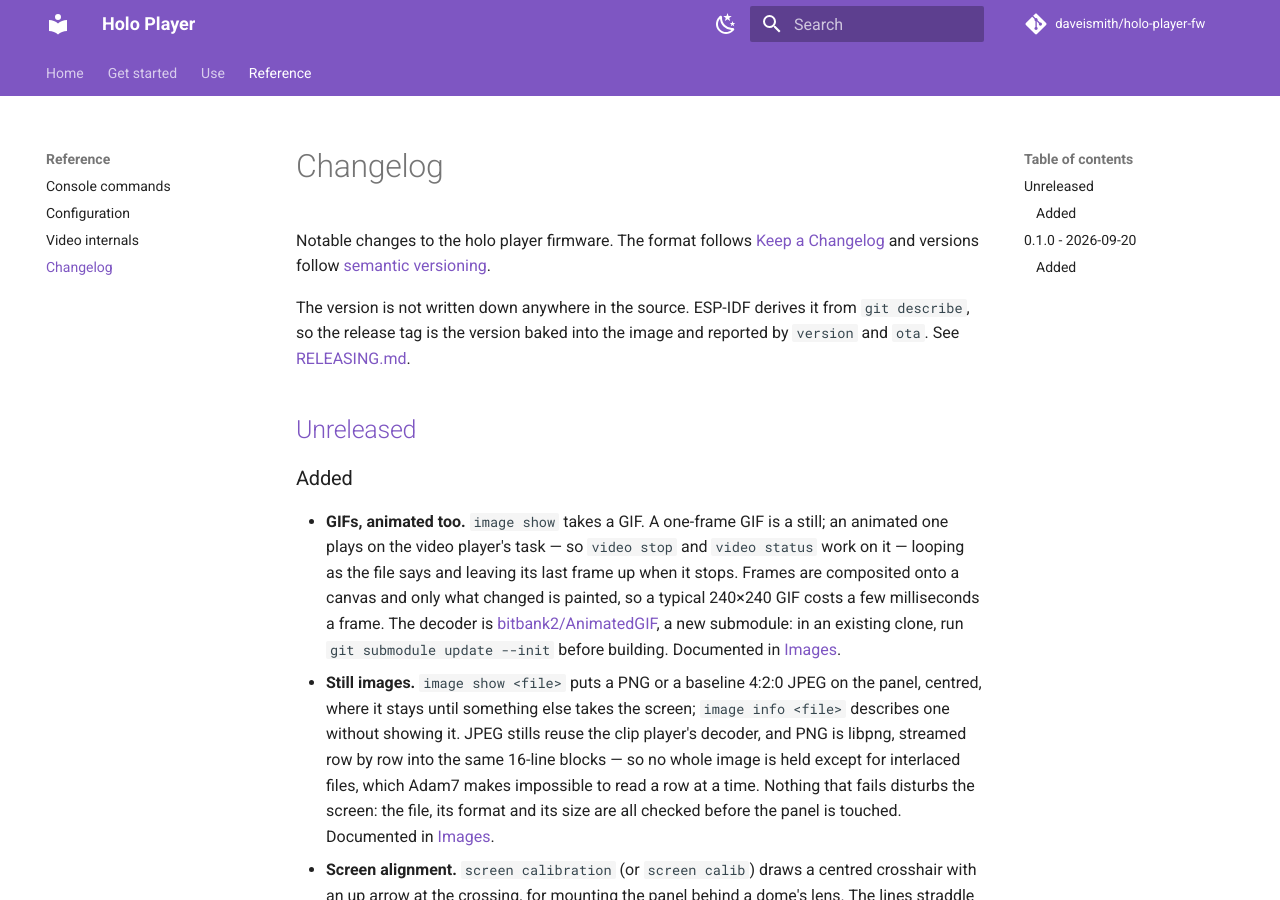
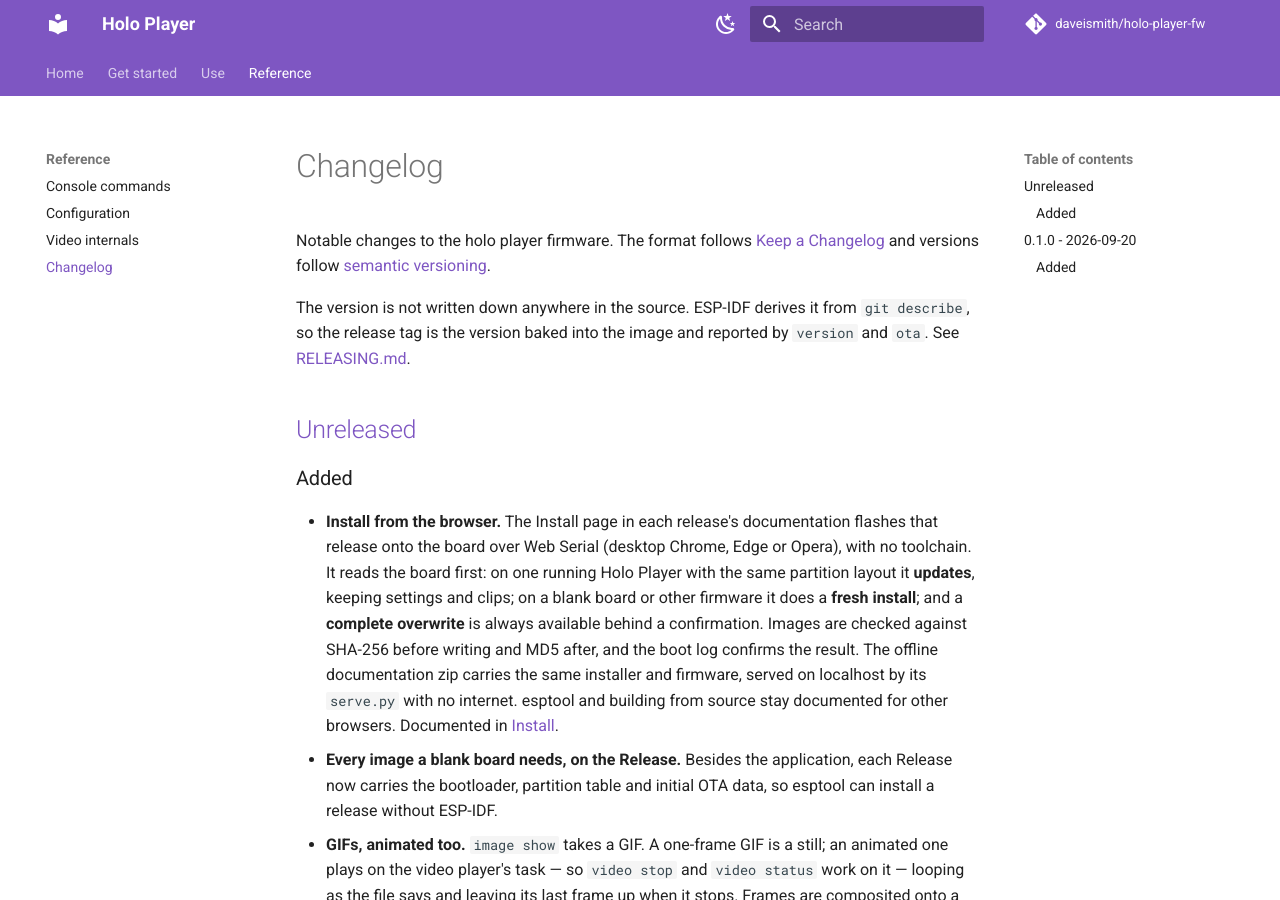
Before and after one commit to daveismith/holo-player-fw, an MkDocs documentation site: the page built from manual/changelog.md, in a window 1280 px wide and 900 px high. Built offline with MkDocs 1.6.1 and Material for MkDocs 9.7.7, drawn with Linux system fonts in a browser that asks for light colours; comment, search, counter and statistics services are not loaded; the version menu is left out.

Commit message:
docs: RELEASING and changelog for the installer
The new Release assets, why the installer's firmware is copied into the documentation rather
than fetched from the Release (no CORS on release downloads), updating the vendored esptool-js,
trying the installer locally, and checking it on a release candidate.

Co-Authored-By: Claude Opus 5.5 <noreply@anthropic.com>

```diff
--- a/CHANGELOG.md
+++ b/CHANGELOG.md
@@ -12,6 +12,18 @@ so the release tag is the version baked into the image and reported by `version`
 
 ### Added
 
+- **Install from the browser.** The Install page in each release's documentation flashes that
+  release onto the board over Web Serial (desktop Chrome, Edge or Opera), with no toolchain. It
+  reads the board first: on one running Holo Player with the same partition layout it
+  **updates**, keeping settings and clips; on a blank board or other firmware it does a **fresh
+  install**; and a **complete overwrite** is always available behind a confirmation. Images are
+  checked against SHA-256 before writing and MD5 after, and the boot log confirms the result.
+  The offline documentation zip carries the same installer and firmware, served on localhost by
+  its `serve.py` with no internet. esptool and building from source stay documented for other
+  browsers. Documented in [Install](manual/install/flashing.md).
+- **Every image a blank board needs, on the Release.** Besides the application, each Release
+  now carries the bootloader, partition table and initial OTA data, so esptool can install a
+  release without ESP-IDF.
 - **GIFs, animated too.** `image show` takes a GIF. A one-frame GIF is a still; an animated one
   plays on the video player's task — so `video stop` and `video status` work on it — looping as
   the file says and leaving its last frame up when it stops. Frames are composited onto a canvas
```
Also changed, not shown: RELEASING.md (+69 -5 lines).
